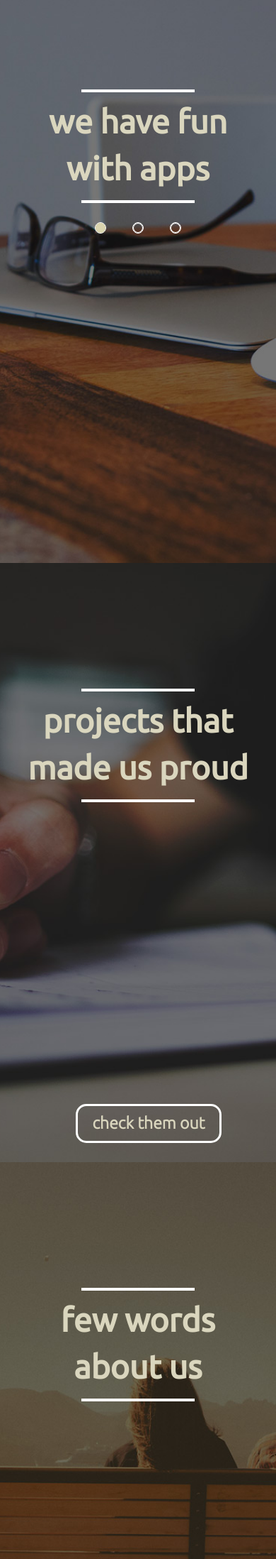
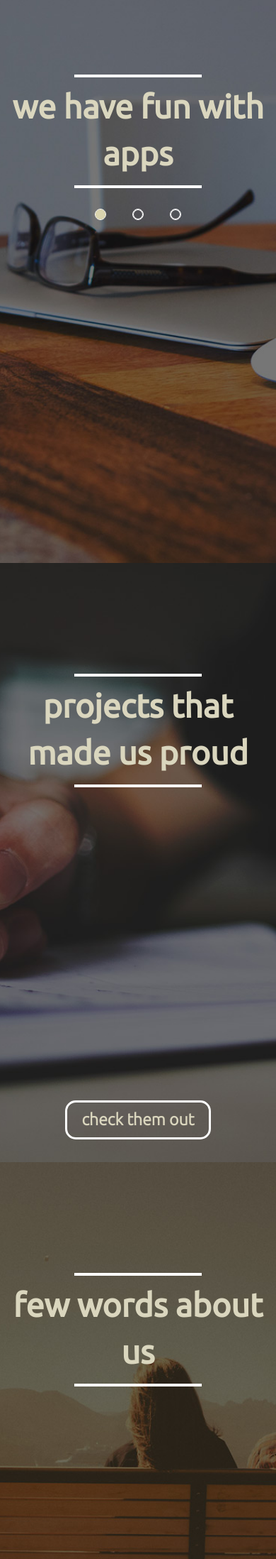
Before and after one commit to KatalpaApps/MainPage, a PHP site: page / in a window 390 px wide. Shown: the part 51-2247 px from the top of the page at 71% size. Run offline with PHP 8.4, Linux system fonts and the light colour scheme.

Commit message:
Landing page 90% done

```diff
--- a/css/app-responsive.css
+++ b/css/app-responsive.css
@@ -1,4 +1,4 @@
-@media only screen and (orientation: landscape){
+@media only screen and (orientation: landscape) {
     nav.push-menu-right {
     right: -300px
 }
@@ -9,7 +9,7 @@ body.pmr-open #wrapper {
     left: -300px
 }
 }
-@media only screen and (orientation: portrait){
+@media only screen and (orientation: portrait), only screen and (orientation: landscape) and (max-width: 1023px){
 section
 {
     background-attachment: scroll;
@@ -50,17 +50,38 @@ body.pmr-open nav.push-menu-right {
     }
 }
 @media screen and (max-width: 480px) {
-  .photo
+  section.photo
   {
-      padding-top: 50%;
+      padding-top: 40%;
+  }
+    .page-title
+  {
+      font-size: 2.2em;
+
+  }
+}
+ @media screen and (min-width: 640px) and (max-width: 800px) {
+  section.photo
+  {
+      padding-top: 60%;
   }
   .page-title
   {
-      font-size: 2.2em;
-      padding: 40px 20px;
+      font-size: 3em;
+
   }
   .carousel-indicators
   {
-      bottom: -1em;
+      bottom: -3em;
+  }
+} @media screen and (max-width: 800px) and (orientation: landscape) {
+  section.photo
+  {
+      padding-top: 10%;
+  }
+    .page-title
+  {
+      font-size: 2.2em;
+
   }
 }
--- a/css/app.css
+++ b/css/app.css
@@ -56,11 +56,11 @@ body {
     z-index: 10;
     top: 0;
     left: 0;
-    -webkit-transition: all 0.3s;
+    -webkit-transition: all 0.3s, height 0.1s;
     -moz-transition: all 0.3s;
     -ms-transition: all 0.3s;
     -o-transition: all 0.3s;
-    transition: all 0.3s;
+    transition: all 0.3s, height 0.1s;
 }
 .mask {
     position: fixed;
@@ -75,13 +75,13 @@ body {
 nav.menu {
     position: fixed;
     z-index: 20;
-    background-color: #1a1a1a;
+    background-color: #181818;
     overflow: hidden;
-    -webkit-transition: all 0.3s, height 0s;
-    -moz-transition: all 0.3s, height 0s;
-    -ms-transition: all 0.3s, height 0s;
-    -o-transition: all 0.3s, height 0s;
-    transition: all 0.3s, height 0s;
+   -webkit-transition: all 0.3s, height 0.1s;
+    -moz-transition: all 0.3s;
+    -ms-transition: all 0.3s;
+    -o-transition: all 0.3s;
+    transition: all 0.3s, height 0.1s;
 }
 nav.menu ul {
     list-style-type: none;
@@ -111,7 +111,7 @@ nav.push-menu-right li {
 a.close-menu-btn{
     border-top: none;
     text-align: right;
-    padding: 10px 15px 12px;
+    padding: 5px 25px 12px;
 }
 a.close-menu-btn:hover{
 background-color: #1a1a1a;
@@ -203,17 +203,25 @@ nav.push-menu-right button.close-menu {
 {
     margin-top: 10px;
 }
+.page-title a
+{
+    color: #dad6be;
+    text-decoration: none;
+}
+.page-title a:hover
+{
+    color: white;
+
+}
 .subpage-footer
 {
     position: absolute;
     bottom: 0px;
+    left: 0px;
     min-height: 70px;
     width: 100%;
-}
-.subpage-footer .stdbtn
-{
-    margin-left: auto;
-    margin-right: auto;
+    text-align: center;
+    padding-bottom: 2em;
 }
 .stdbtn
 {
@@ -224,11 +232,20 @@ nav.push-menu-right button.close-menu {
     font-weight: bold;
     transition: all 0.3s;
     color: #dad6be;
+    margin-left: auto;
+    margin-right: auto;
 }
-.stdbtn:hover
+.stdbtn:hover, .stdbtn:visited
 {
     border-color: #dad6be;
     color: white;
+}
+.go-up
+{
+    position: fixed;
+    right: 5px;
+    bottom: 5px;
+    display: none;
 }
 /*==========  icons  ==========*/
 
--- a/index.htm
+++ b/index.htm
@@ -96,57 +96,54 @@
                 <section id="landing-projects" class="auto-height photo container-fluid text-center">
                     <div class="page-title">
                         <div class="hr-up"></div>
-                        <p>   projects that made us proud</p>
+                        <p><a href="projects.html">projects that made us proud</a></p>
                         <div class="hr-down"></div>
                     </div>
                     <div class="subpage-footer center-content">
-                        <a href="#" class="stdbtn">check them out</a>
+                        <a href="projects.html" class="stdbtn">check them out</a>
                     </div>
                 </section>
                 <section id="landing-about-us" class="auto-height photo container-fluid text-center">
                     <div class="page-title">
                         <div class="hr-up"></div>
-                        <p>few words about us</p>
+                        <p><a href="about-us.html">few words about us</a></p>
                         <div class="hr-down"></div>
                     </div>
                     <div class="subpage-footer center-content">
-                        <a href="#" class="stdbtn">get some info</a>
+                        <a href="about-us.html" class="stdbtn">get some info</a>
                     </div>
                 </section>
                 <section id="landing-meet-us" class="auto-height photo container-fluid text-center">
                     <div class="page-title">
                         <div class="hr-up"></div>
-                        <p>meet us in our office</p>
+                        <p><a href="contact.html">meet us in our office</a></p>
                         <div class="hr-down"></div>
                     </div>
                     <div class="subpage-footer center-content">
-                        <a href="#" class="stdbtn">contact us</a>
-                    </div>
+                        <a href="contact.html" class="stdbtn">contact us</a>
+                </div>
                 </section>
                 <section id="landing-journal" class="auto-height photo container-fluid text-center">
                     <div class="page-title">
                         <div class="hr-up"></div>
-                        <p>journal, tweets and photos</p>
+                        <p><a href="journal.html">journal, tweets and photos</a></p>
                         <div class="hr-down"></div>
                     </div>
                     <div class="subpage-footer center-content">
-                        <a href="#" class="stdbtn">take a look</a>
+                        <a href="journal.html" class="stdbtn">take a look</a>
                     </div>
                 </section>
                 <section id="landing-planner" class="auto-height photo container-fluid text-center">
                     <div class="page-title">
                         <div class="hr-up"></div>
-                        <p>project planner</p>
+                        <p><a href="project-planner.html">project planner</a></p>
                         <div class="hr-down"></div>
                     </div>
                     <div class="subpage-footer center-content">
-                        <a href="#" class="stdbtn">kickstart project</a>
+                        <a href="project-planner.html" class="stdbtn">kickstart project</a>
                     </div>
-                    <button class="go-up">
-                    <img src="images/scroll_up.png" />
-                    </button>
                 </section>
-                <button class="go-up">
+                <button class="go-up btn-link">
                 <img src="images/scroll_up.png" />
                 </button>
             </div>
```
